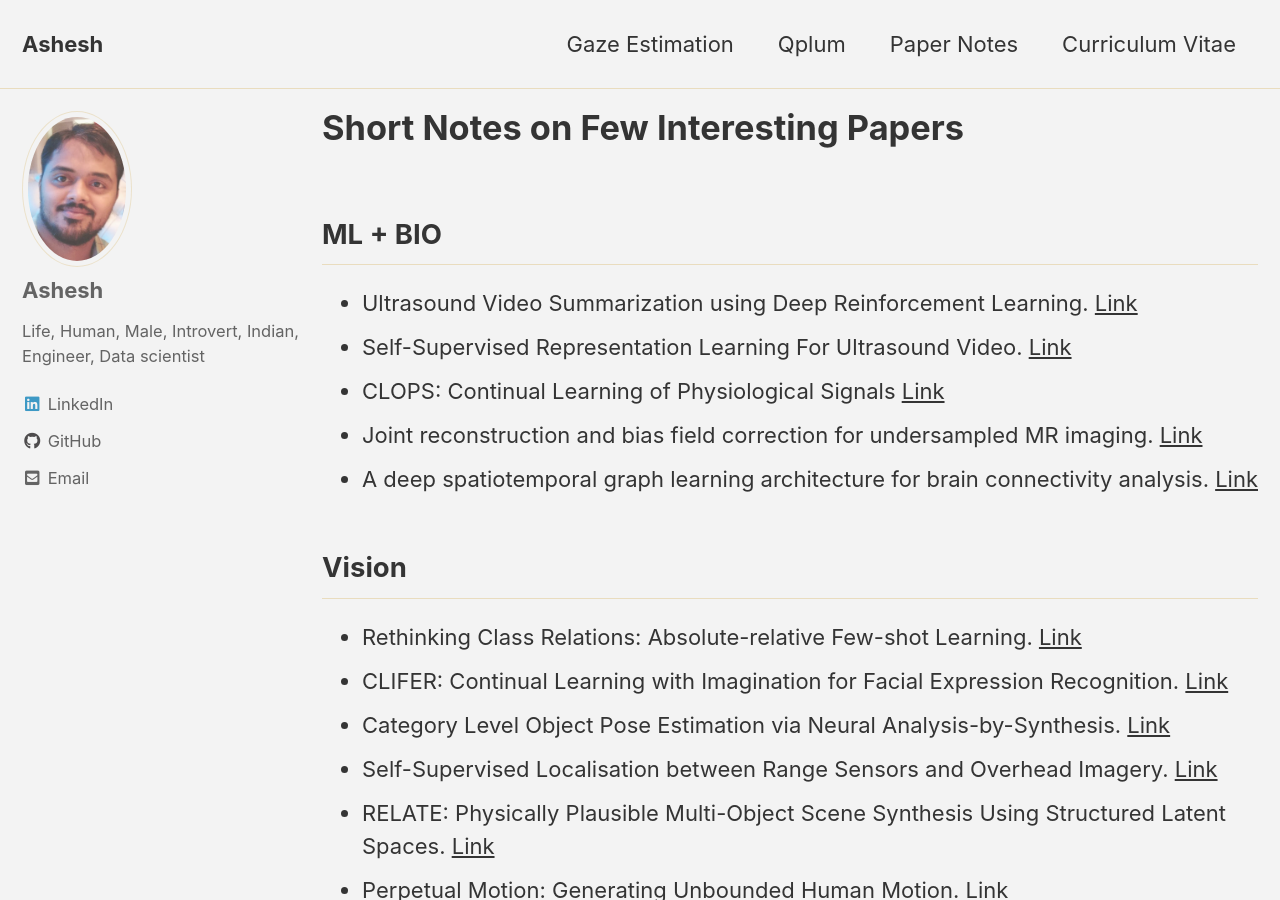
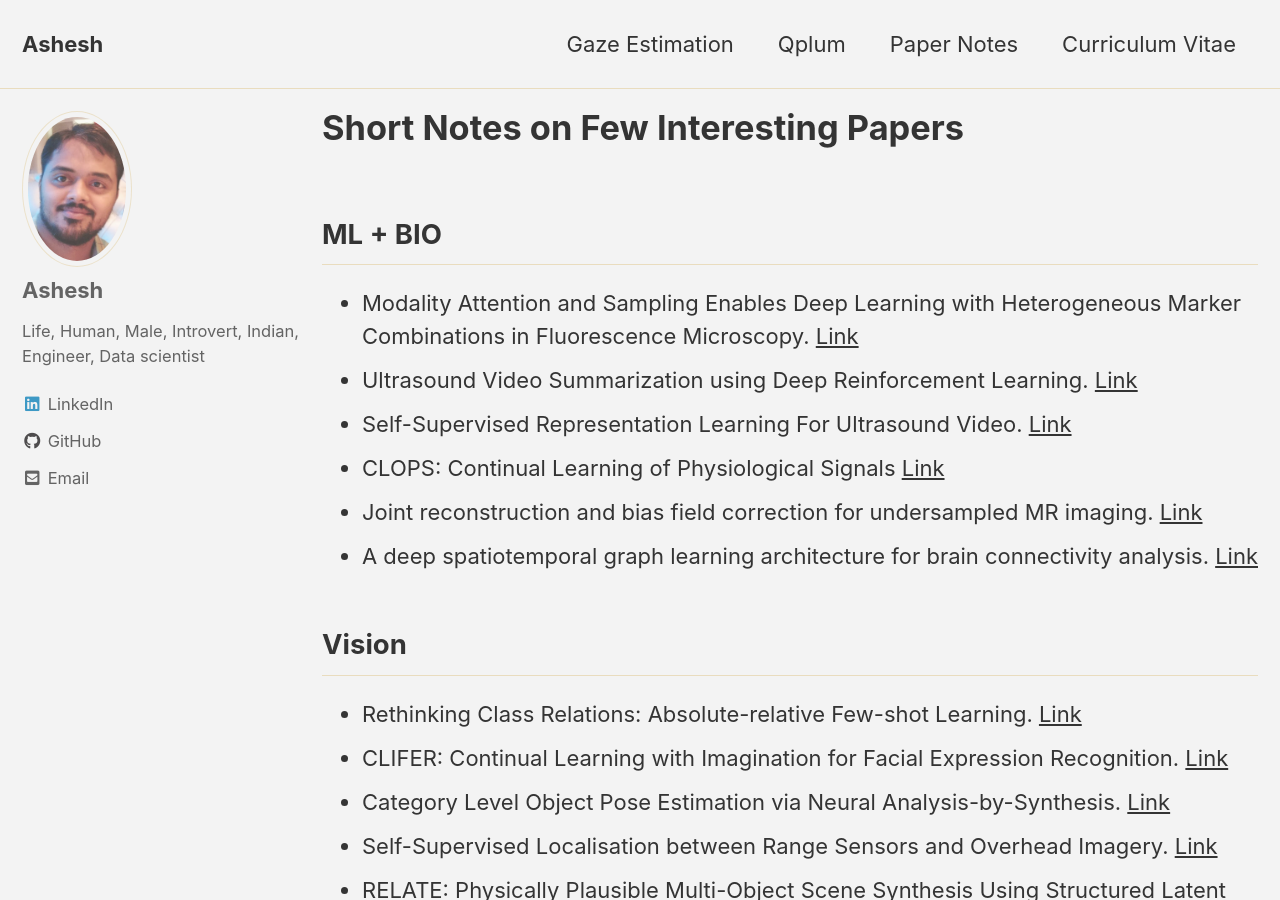
Before and after one commit to ashesh-0/ashesh.github.io, a Jekyll site: the page built from papers.md, in a window 1280 px wide and 900 px high. Built offline with Jekyll 4.4.1, drawn with Linux system fonts in a browser that asks for light colours; cached includes are drawn as plain includes.

Commit message:
paper added

```diff
--- a/papers.md
+++ b/papers.md
@@ -6,6 +6,7 @@ author_profile: true
 classes: wide
 ---
 ## ML + BIO
+* Modality Attention and Sampling Enables Deep Learning with Heterogeneous Marker Combinations in Fluorescence Microscopy. [Link](/MAS_FM/)
 * Ultrasound Video Summarization using Deep Reinforcement Learning. [Link](/VideoSummRL/)
 * Self-Supervised Representation Learning For Ultrasound Video. [Link](/UNSUPERVISED_US_VIDEO/)
 * CLOPS: Continual Learning of Physiological Signals [Link](/CLOPS/)
```
